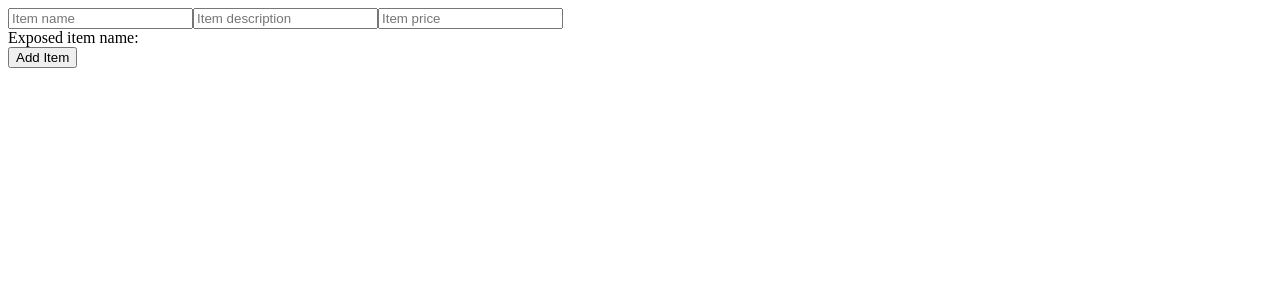
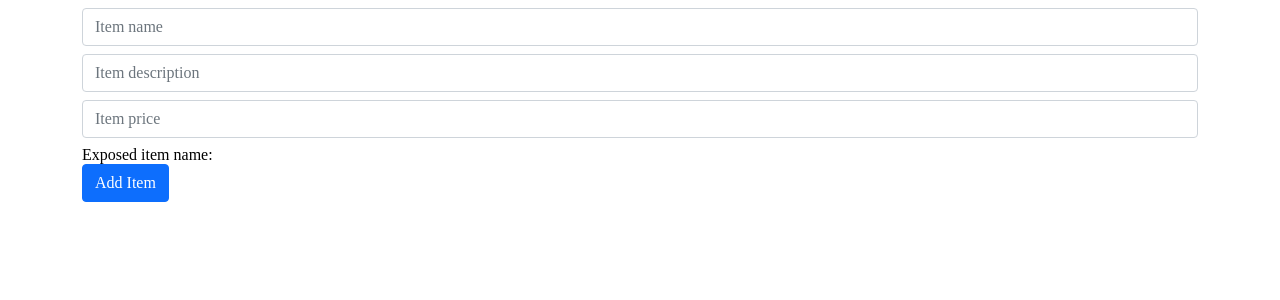
Before and after one commit to Kishor6941/Angular-template-reactive-form, an Angular app: page /form-array in a window 1280 px wide. Shown: the top 300 px of the page. Built offline with nearby package versions, Linux system fonts and the light colour scheme.

Commit message:
added css

```diff
--- a/src/app/form-array-practice/form-array-practice.component.html
+++ b/src/app/form-array-practice/form-array-practice.component.html
@@ -1,14 +1,15 @@
 <form [formGroup]="orderForm">
+    <div class="container">
     <div
       formArrayName="items"
       *ngFor="let item of orderForm.get('items')['controls']; let i = index;">
     <div [formGroupName]="i">
-        <input formControlName="name" placeholder="Item name">
-        <input formControlName="description" placeholder="Item description">
-        <input formControlName="price" placeholder="Item price">
+        <input class="form-control mb-2" formControlName="name" placeholder="Item name">
+        <input class="form-control mb-2" formControlName="description" placeholder="Item description">
+        <input class="form-control mb-2" formControlName="price" placeholder="Item price">
       </div>
       Exposed item name: {{ orderForm.controls.items.controls[i].controls.name.value }}
     </div>
-    <button type="button" (click)="addItem()">Add Item</button>
-
+    <button class="btn btn-primary " type="button" (click)="addItem()">Add Item</button>
+</div>
   </form>
--- a/src/app/form-array-practice/form-array-practice.component.scss
+++ b/src/app/form-array-practice/form-array-practice.component.scss
@@ -0,0 +1 @@
+@import "~bootstrap/dist/css/bootstrap.css";
```
